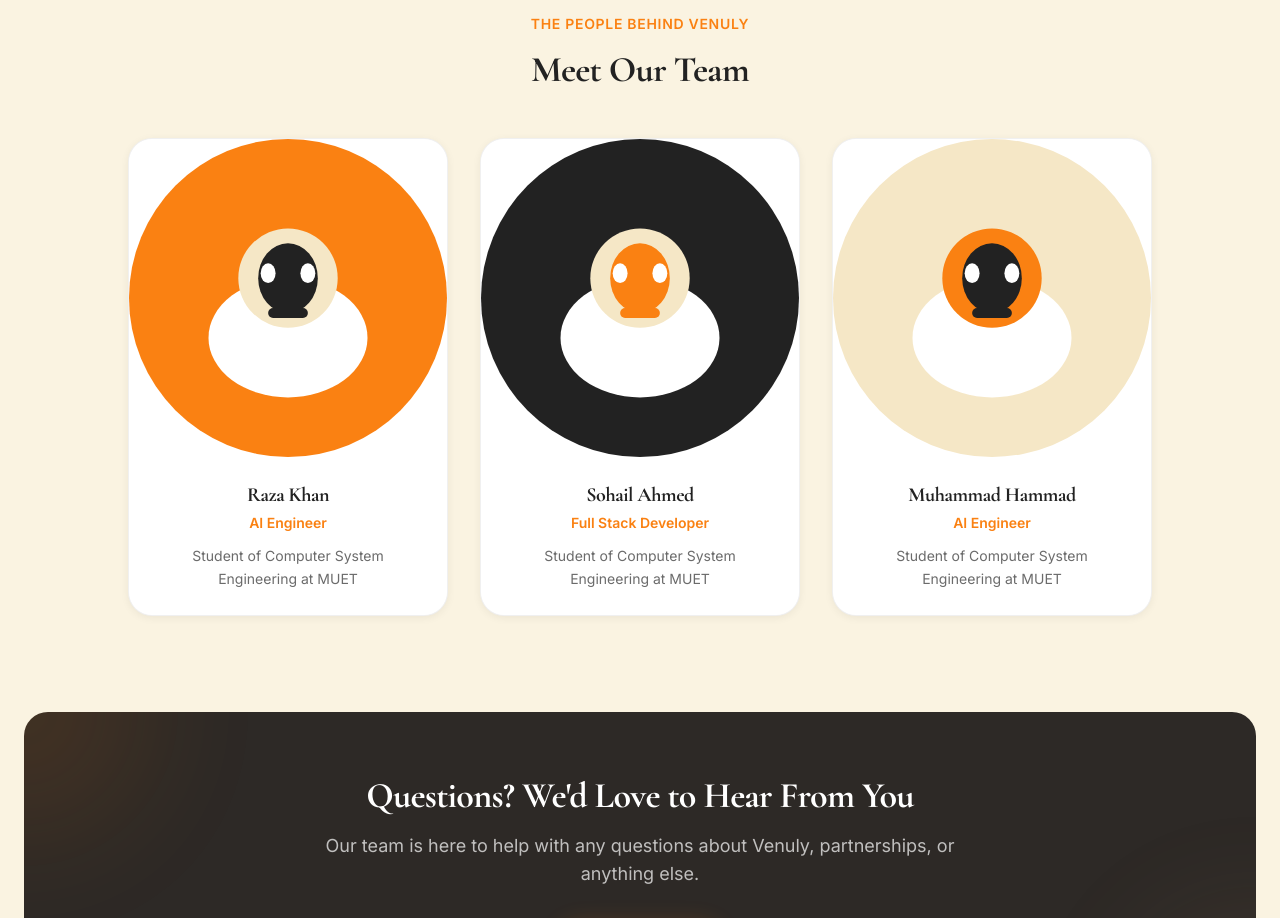
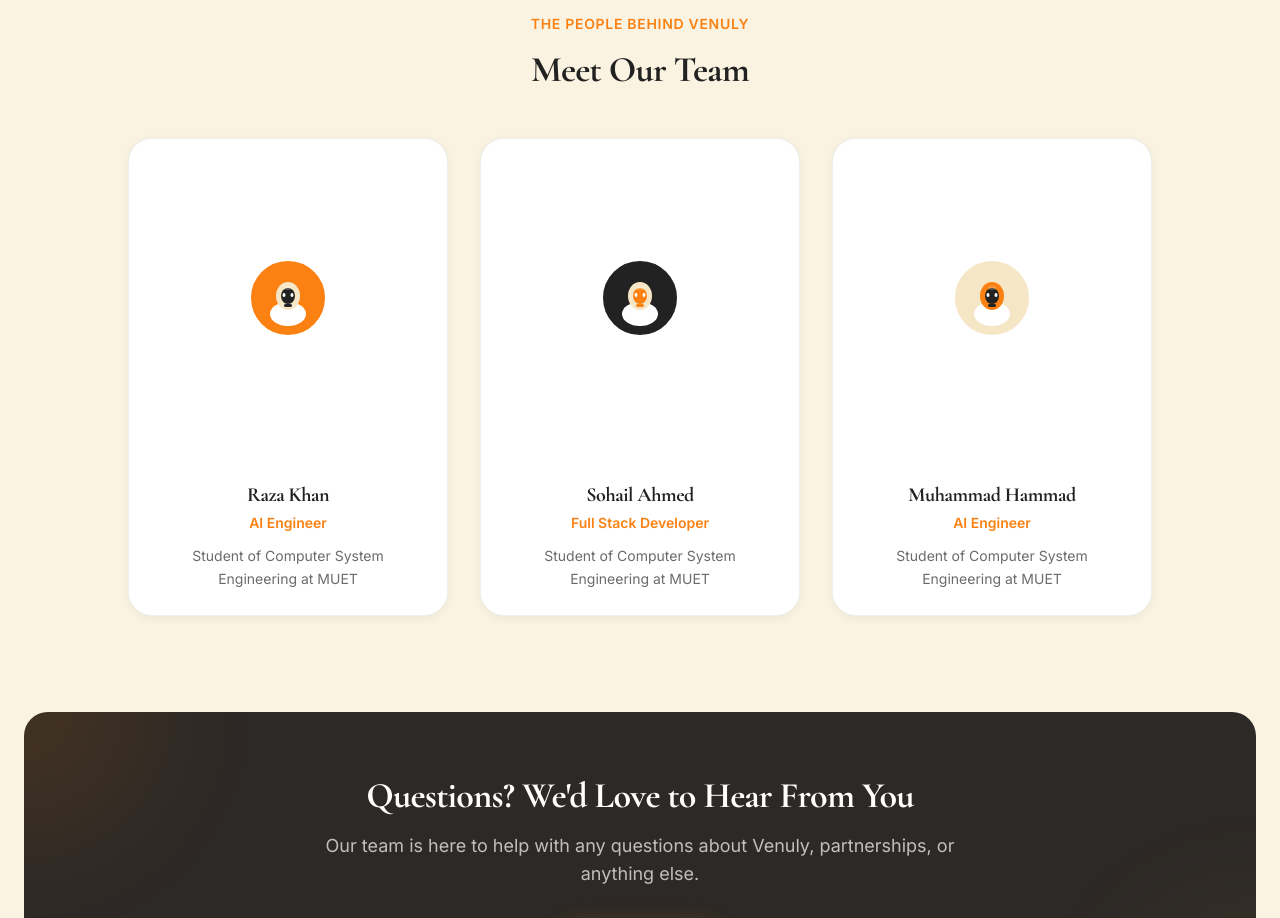
Before and after one commit to sammemon/venuly, a Next.js app: page /about in a window 1280 px wide. Shown: the part 1900-2818 px from the top of the page. Built offline with nearby package versions, Linux system fonts and the light colour scheme.

Commit message:
Replace basic SVG avatars with modern, professional animated SVG avatars for team section

```diff
--- a/src/app/about/page.tsx
+++ b/src/app/about/page.tsx
@@ -10,14 +10,15 @@ const team = [
     name: 'Raza Khan',
     role: 'AI Engineer',
     avatar: (
-      <svg viewBox="0 0 64 64" fill="none" xmlns="http://www.w3.org/2000/svg" className="w-full h-full">
-        <circle cx="32" cy="32" r="32" fill="#FA8112" />
-        <ellipse cx="32" cy="40" rx="16" ry="12" fill="#fff" />
-        <circle cx="32" cy="28" r="10" fill="#F5E7C6" />
-        <ellipse cx="32" cy="28" rx="6" ry="7" fill="#222" />
-        <ellipse cx="28" cy="27" rx="1.5" ry="2" fill="#fff" />
-        <ellipse cx="36" cy="27" rx="1.5" ry="2" fill="#fff" />
-        <rect x="28" y="34" width="8" height="2" rx="1" fill="#222" />
+      <svg viewBox="0 0 80 80" className="w-20 h-20 animate-fade-in-up" fill="none" xmlns="http://www.w3.org/2000/svg">
+        <circle cx="40" cy="40" r="38" fill="#FA8112" stroke="#fff" strokeWidth="2" />
+        <ellipse cx="40" cy="56" rx="18" ry="12" fill="#fff" />
+        <ellipse cx="40" cy="38" rx="12" ry="14" fill="#F5E7C6" />
+        <ellipse cx="40" cy="38" rx="7" ry="8" fill="#222" />
+        <ellipse cx="36" cy="37" rx="1.5" ry="2" fill="#fff" />
+        <ellipse cx="44" cy="37" rx="1.5" ry="2" fill="#fff" />
+        <rect x="36" y="46" width="8" height="3" rx="1.5" fill="#222" />
+        <ellipse cx="40" cy="30" rx="4" ry="2" fill="#fff" opacity=".2" />
       </svg>
     ),
     bio: 'Student of Computer System Engineering at MUET',
@@ -26,14 +27,15 @@ const team = [
     name: 'Sohail Ahmed',
     role: 'Full Stack Developer',
     avatar: (
-      <svg viewBox="0 0 64 64" fill="none" xmlns="http://www.w3.org/2000/svg" className="w-full h-full">
-        <circle cx="32" cy="32" r="32" fill="#222" />
-        <ellipse cx="32" cy="40" rx="16" ry="12" fill="#fff" />
-        <circle cx="32" cy="28" r="10" fill="#F5E7C6" />
-        <ellipse cx="32" cy="28" rx="6" ry="7" fill="#FA8112" />
-        <ellipse cx="28" cy="27" rx="1.5" ry="2" fill="#fff" />
-        <ellipse cx="36" cy="27" rx="1.5" ry="2" fill="#fff" />
-        <rect x="28" y="34" width="8" height="2" rx="1" fill="#FA8112" />
+      <svg viewBox="0 0 80 80" className="w-20 h-20 animate-fade-in-up" fill="none" xmlns="http://www.w3.org/2000/svg">
+        <circle cx="40" cy="40" r="38" fill="#222" stroke="#fff" strokeWidth="2" />
+        <ellipse cx="40" cy="56" rx="18" ry="12" fill="#fff" />
+        <ellipse cx="40" cy="38" rx="12" ry="14" fill="#F5E7C6" />
+        <ellipse cx="40" cy="38" rx="7" ry="8" fill="#FA8112" />
+        <ellipse cx="36" cy="37" rx="1.5" ry="2" fill="#fff" />
+        <ellipse cx="44" cy="37" rx="1.5" ry="2" fill="#fff" />
+        <rect x="36" y="46" width="8" height="3" rx="1.5" fill="#FA8112" />
+        <ellipse cx="40" cy="30" rx="4" ry="2" fill="#fff" opacity=".2" />
       </svg>
     ),
     bio: 'Student of Computer System Engineering at MUET',
@@ -42,14 +44,15 @@ const team = [
     name: 'Muhammad Hammad',
     role: 'AI Engineer',
     avatar: (
-      <svg viewBox="0 0 64 64" fill="none" xmlns="http://www.w3.org/2000/svg" className="w-full h-full">
-        <circle cx="32" cy="32" r="32" fill="#F5E7C6" />
-        <ellipse cx="32" cy="40" rx="16" ry="12" fill="#fff" />
-        <circle cx="32" cy="28" r="10" fill="#FA8112" />
-        <ellipse cx="32" cy="28" rx="6" ry="7" fill="#222" />
-        <ellipse cx="28" cy="27" rx="1.5" ry="2" fill="#fff" />
-        <ellipse cx="36" cy="27" rx="1.5" ry="2" fill="#fff" />
-        <rect x="28" y="34" width="8" height="2" rx="1" fill="#222" />
+      <svg viewBox="0 0 80 80" className="w-20 h-20 animate-fade-in-up" fill="none" xmlns="http://www.w3.org/2000/svg">
+        <circle cx="40" cy="40" r="38" fill="#F5E7C6" stroke="#fff" strokeWidth="2" />
+        <ellipse cx="40" cy="56" rx="18" ry="12" fill="#fff" />
+        <ellipse cx="40" cy="38" rx="12" ry="14" fill="#FA8112" />
+        <ellipse cx="40" cy="38" rx="7" ry="8" fill="#222" />
+        <ellipse cx="36" cy="37" rx="1.5" ry="2" fill="#fff" />
+        <ellipse cx="44" cy="37" rx="1.5" ry="2" fill="#fff" />
+        <rect x="36" y="46" width="8" height="3" rx="1.5" fill="#222" />
+        <ellipse cx="40" cy="30" rx="4" ry="2" fill="#fff" opacity=".2" />
       </svg>
     ),
     bio: 'Student of Computer System Engineering at MUET',
```
